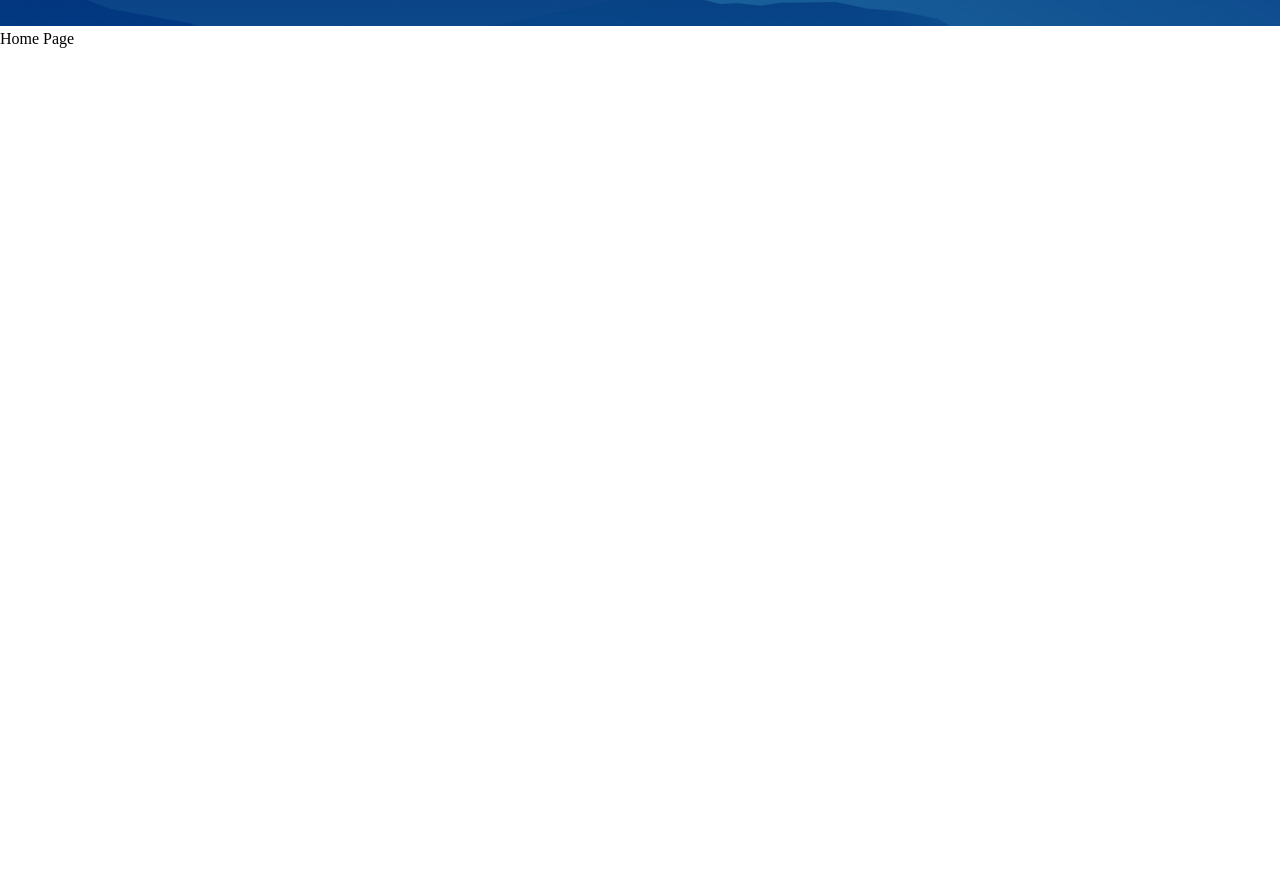
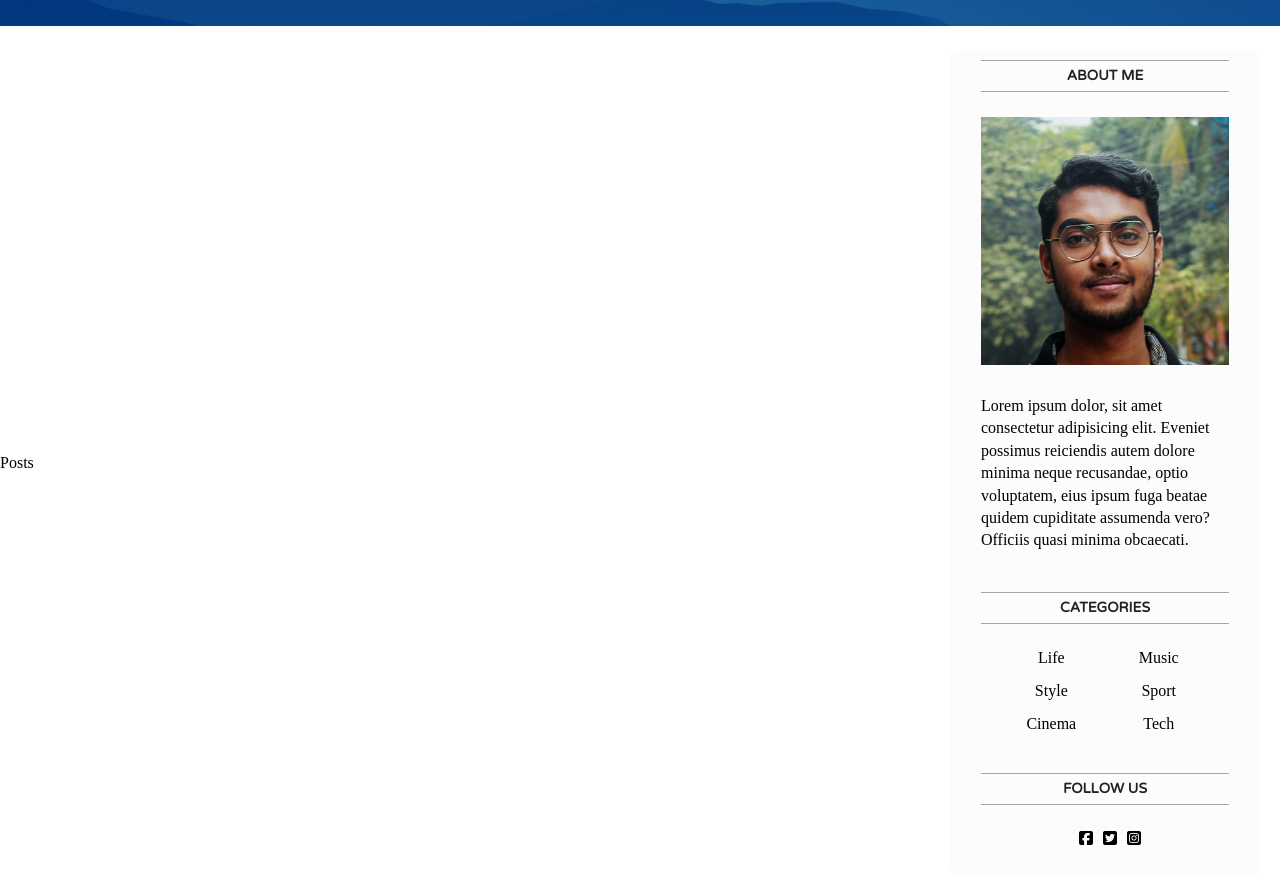
Before and after one commit to sifatulrabbi/full-stack-blog-app, a React (Create React App) app: page / in a window 1280 px wide. Shown: the part 614-1498 px from the top of the page. Before the commit the page ends 800 px from the top, so only its background shows below. Built offline with nearby package versions, Linux system fonts and the light colour scheme.

Commit message:
sidebar styled

```diff
--- /dev/null
+++ b/src/Components/Posts/Posts.tsx
@@ -0,0 +1,11 @@
+import React from "react";
+
+const Posts: React.FC = () => {
+  return (
+    <div className="posts">
+      <p>Posts</p>
+    </div>
+  );
+};
+
+export default Posts;
--- /dev/null
+++ b/src/Components/Sidebar/Sidebar.tsx
@@ -0,0 +1,40 @@
+import React from "react";
+import { meImg } from "../../Images";
+
+const Sidebar: React.FC = () => {
+  return (
+    <div className="sidebar">
+      <div className="sidebarItem">
+        <span className="sidebarTitle">About Me</span>
+        <img src={meImg} alt="Me" />
+        <p>
+          Lorem ipsum dolor, sit amet consectetur adipisicing elit. Eveniet
+          possimus reiciendis autem dolore minima neque recusandae, optio
+          voluptatem, eius ipsum fuga beatae quidem cupiditate assumenda vero?
+          Officiis quasi minima obcaecati.
+        </p>
+      </div>
+      <div className="sidebarItem">
+        <span className="sidebarTitle">Categories</span>
+        <ul className="sidebarList">
+          <li className="sidebarListItem">Life</li>
+          <li className="sidebarListItem">Music</li>
+          <li className="sidebarListItem">Style</li>
+          <li className="sidebarListItem">Sport</li>
+          <li className="sidebarListItem">Cinema</li>
+          <li className="sidebarListItem">Tech</li>
+        </ul>
+      </div>
+      <div className="sidebarItem">
+        <span className="sidebarTitle">Follow Us</span>
+        <div className="sidebarSocial">
+          <i className="sidebarIcon fab fa-facebook-square"></i>
+          <i className="sidebarIcon fab fa-twitter-square"></i>
+          <i className="sidebarIcon fab fa-instagram-square"></i>
+        </div>
+      </div>
+    </div>
+  );
+};
+
+export default Sidebar;
--- a/src/Components/index.ts
+++ b/src/Components/index.ts
@@ -1,2 +1,4 @@
 export { default as TopBar } from "./TopBar/TopBar";
 export { default as Header } from "./Header/Header";
+export { default as Sidebar } from "./Sidebar/Sidebar";
+export { default as Posts } from "./Posts/Posts";
--- a/src/Pages/Home/Home.tsx
+++ b/src/Pages/Home/Home.tsx
@@ -1,12 +1,15 @@
 import React from "react";
-import { Header } from "../../Components";
+import { Header, Sidebar, Posts } from "../../Components";
 
 const Home: React.FC = () => {
   return (
-    <div>
+    <>
       <Header />
-      Home Page
-    </div>
+      <div className="home">
+        <Posts />
+        <Sidebar />
+      </div>
+    </>
   );
 };
 
--- a/src/Styles/CSS/main.css
+++ b/src/Styles/CSS/main.css
@@ -17,6 +17,18 @@ body {
   margin: 0;
   padding: 0;
   color: black;
+}
+
+ul {
+  list-style-type: none;
+}
+
+button,
+input,
+textarea {
+  background: transparent;
+  outline: none;
+  border: none;
 }
 
 .top {
@@ -98,6 +110,22 @@ body {
   margin-left: 15px;
 }
 
+.home {
+  display: -webkit-box;
+  display: -ms-flexbox;
+  display: flex;
+  -webkit-box-align: center;
+      -ms-flex-align: center;
+          align-items: center;
+  -webkit-box-pack: center;
+      -ms-flex-pack: center;
+          justify-content: center;
+  -webkit-box-orient: horizontal;
+  -webkit-box-direction: normal;
+      -ms-flex-direction: row;
+          flex-direction: row;
+}
+
 .header {
   margin-top: 60px;
 }
@@ -135,4 +163,102 @@ body {
   -o-object-fit: cover;
      object-fit: cover;
 }
+
+.sidebar {
+  -webkit-box-flex: 3;
+      -ms-flex: 3;
+          flex: 3;
+  margin: 20px;
+  padding-bottom: 30px;
+  background-color: #fdfbfb;
+  border-radius: 10px;
+  display: -webkit-box;
+  display: -ms-flexbox;
+  display: flex;
+  -webkit-box-orient: vertical;
+  -webkit-box-direction: normal;
+      -ms-flex-direction: column;
+          flex-direction: column;
+  -webkit-box-align: center;
+      -ms-flex-align: center;
+          align-items: center;
+}
+
+.sidebarItem {
+  width: 100%;
+  display: -webkit-box;
+  display: -ms-flexbox;
+  display: flex;
+  -webkit-box-orient: vertical;
+  -webkit-box-direction: normal;
+      -ms-flex-direction: column;
+          flex-direction: column;
+  -webkit-box-align: center;
+      -ms-flex-align: center;
+          align-items: center;
+}
+
+.sidebarItem img {
+  margin-top: 15px;
+  height: auto;
+  width: 80%;
+}
+
+.sidebarItem p {
+  padding: 30px 0;
+  line-height: 1.4;
+  width: 80%;
+}
+
+.sidebarTitle {
+  margin: 10px;
+  padding: 5px;
+  width: 80%;
+  text-transform: uppercase;
+  border-top: 1px solid #a7a4a4;
+  border-bottom: 1px solid #a7a4a4;
+  font-family: "Varela Round", sans-serif;
+  font-size: 14px;
+  color: #222;
+  font-weight: 600;
+  line-height: 20px;
+  text-align: center;
+}
+
+.sidebarList {
+  margin-bottom: 30px;
+}
+
+.sidebarListItem {
+  display: inline-block;
+  width: 50%;
+  margin-top: 15px;
+  text-align: center;
+  cursor: pointer;
+}
+
+.sidebarSocial {
+  margin-top: 15px;
+  display: -webkit-box;
+  display: -ms-flexbox;
+  display: flex;
+  -webkit-box-pack: center;
+      -ms-flex-pack: center;
+          justify-content: center;
+  -webkit-box-align: center;
+      -ms-flex-align: center;
+          align-items: center;
+}
+
+.sidebarIcon {
+  font-size: 16px;
+  margin-left: 10px;
+  cursor: pointer;
+}
+
+.posts {
+  -webkit-box-flex: 9;
+      -ms-flex: 9;
+          flex: 9;
+}
 /*# sourceMappingURL=main.css.map */
--- a/src/Styles/Scss/_header.scss
+++ b/src/Styles/Scss/_header.scss
@@ -1,3 +1,5 @@
+@import "./variables";
+
 .header {
   margin-top: 60px;
 }
--- /dev/null
+++ b/src/Styles/Scss/_home.scss
@@ -0,0 +1,8 @@
+@import "./variables";
+
+.home {
+  display: flex;
+  align-items: center;
+  justify-content: center;
+  flex-direction: row;
+}
--- /dev/null
+++ b/src/Styles/Scss/_posts.scss
@@ -0,0 +1,5 @@
+@import "./variables";
+
+.posts {
+  flex: 9;
+}
--- /dev/null
+++ b/src/Styles/Scss/_sidebar.scss
@@ -0,0 +1,71 @@
+@import "./variables";
+
+.sidebar {
+  flex: 3;
+  margin: 20px;
+  padding-bottom: 30px;
+  background-color: #fdfbfb;
+  border-radius: 10px;
+  display: flex;
+  flex-direction: column;
+  align-items: center;
+}
+
+.sidebarItem {
+  width: 100%;
+  display: flex;
+  flex-direction: column;
+  align-items: center;
+
+  img {
+    margin-top: 15px;
+    height: auto;
+    width: 80%;
+  }
+
+  p {
+    padding: 30px 0;
+    line-height: 1.4;
+    width: 80%;
+  }
+}
+
+.sidebarTitle {
+  margin: 10px;
+  padding: 5px;
+  width: 80%;
+  text-transform: uppercase;
+  border-top: 1px solid #a7a4a4;
+  border-bottom: 1px solid #a7a4a4;
+  font-family: $varela;
+  font-size: 14px;
+  color: #222;
+  font-weight: 600;
+  line-height: 20px;
+  text-align: center;
+}
+
+.sidebarList {
+  margin-bottom: 30px;
+}
+
+.sidebarListItem {
+  display: inline-block;
+  width: 50%;
+  margin-top: 15px;
+  text-align: center;
+  cursor: pointer;
+}
+
+.sidebarSocial {
+  margin-top: 15px;
+  display: flex;
+  justify-content: center;
+  align-items: center;
+}
+
+.sidebarIcon {
+  font-size: 16px;
+  margin-left: 10px;
+  cursor: pointer;
+}
--- a/src/Styles/Scss/_topBar.scss
+++ b/src/Styles/Scss/_topBar.scss
@@ -1,3 +1,5 @@
+@import "./variables";
+
 .top {
   height: 50px;
   background-color: white;
--- a/src/Styles/Scss/_variables.scss
+++ b/src/Styles/Scss/_variables.scss
@@ -0,0 +1,3 @@
+$varela: "Varela Round", sans-serif;
+$josefin: "Josefin Sans", sans-serif;
+$lora: "Lora", serif;
--- a/src/Styles/Scss/main.scss
+++ b/src/Styles/Scss/main.scss
@@ -20,5 +20,20 @@ body {
   color: black;
 }
 
+ul {
+  list-style-type: none;
+}
+
+button,
+input,
+textarea {
+  background: transparent;
+  outline: none;
+  border: none;
+}
+
 @import "./topBar";
+@import "./home";
 @import "./header";
+@import "./sidebar";
+@import "./posts";
```
Also changed, not shown: 1 other file (tests, documents, lock files or other folders).
